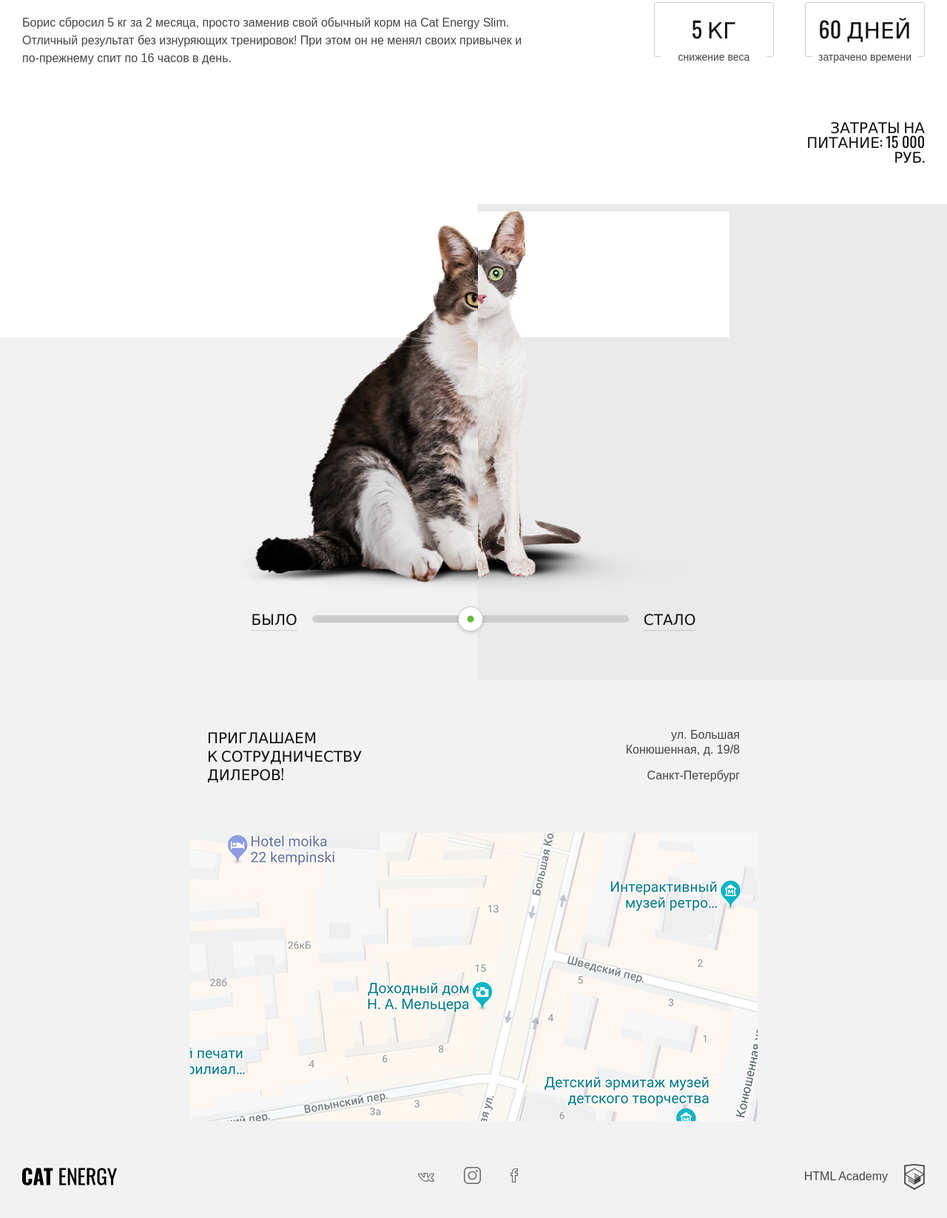
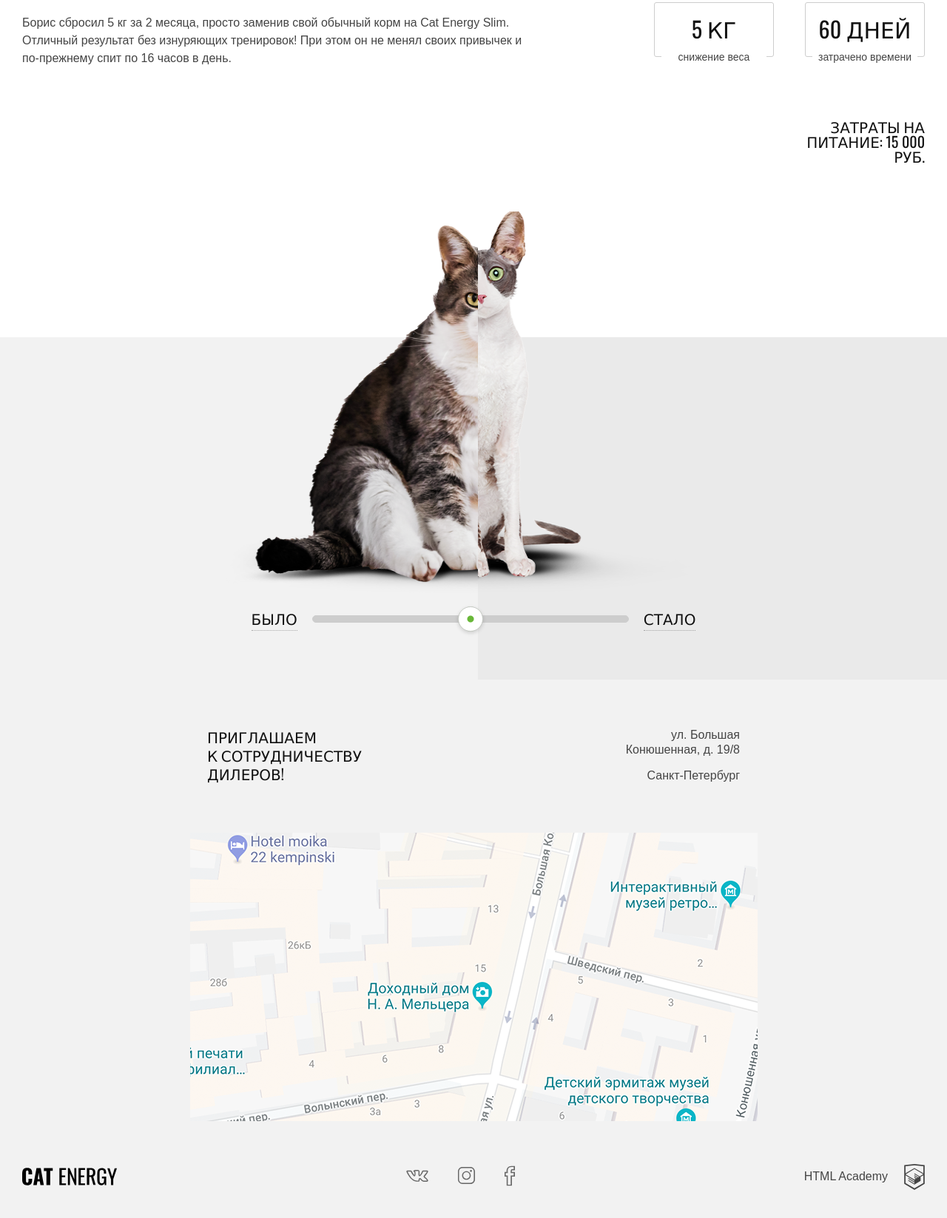
Before and after one commit to oulyalya/1213555-cat-energy-19, a website: page source/index.html in a window 1280 px wide. Shown: the part 2337-3984 px from the top of the page at 74% size. Drawn offline with nearby package versions, Linux system fonts and the light colour scheme; files that its build step writes are made by us from their sources.

Commit message:
Правки по ПП

```diff
--- a/source/index.html
+++ b/source/index.html
@@ -177,7 +177,7 @@
 
       <div class="page-footer__social social">
         <a class="social__link social__link--vk" href="#" aria-label="Перейти на наш аккаунт в Вконтакте">
-          <svg class="social__icon" width="22" height="12" version="1.1" id="Layer_1" xmlns="http://www.w3.org/2000/svg"
+          <svg class="social__icon social__icon--vk" width="22" height="12" version="1.1" id="Layer_1" xmlns="http://www.w3.org/2000/svg"
             xmlns:xlink="http://www.w3.org/1999/xlink" x="0px" y="0px" viewBox="0 0 22 12"
             style="enable-background:new 0 0 22 12;" xml:space="preserve">
             <path d="M17.6,12c-0.3,0-0.9-0.1-1.5-0.5c-0.5-0.3-0.9-0.7-1.3-1.2c-0.3-0.3-0.9-0.9-1.1-0.9c-0.2,0.1-0.4,0.7-0.3,1.2
@@ -196,7 +196,7 @@
           </svg>
         </a>
         <a class="social__link social__link--ig" href="#" aria-label="Перейти на наш аккаунт в Инстаграм">
-          <svg class="social__icon" width="23" height="23" version="1.1" id="Layer_1" xmlns="http://www.w3.org/2000/svg"
+          <svg class="social__icon social__icon--ig" width="23" height="23" version="1.1" id="Layer_1" xmlns="http://www.w3.org/2000/svg"
             xmlns:xlink="http://www.w3.org/1999/xlink" x="0px" y="0px" viewBox="0 0 16.1 16"
             style="enable-background:new 0 0 16.1 16;" xml:space="preserve">
             <path class="st0"
@@ -208,7 +208,7 @@
           </svg>
         </a>
         <a class="social__link social__link--fb" href="#" aria-label="Перейти на наш аккаунт в Фейсбук">
-          <svg class="social__icon" width="10" height="19" version="1.1" id="Layer_1" xmlns="http://www.w3.org/2000/svg"
+          <svg class="social__icon social__icon--fb" width="10" height="19" version="1.1" id="Layer_1" xmlns="http://www.w3.org/2000/svg"
             xmlns:xlink="http://www.w3.org/1999/xlink" x="0px" y="0px" viewBox="0 0 10 19"
             style="enable-background:new 0 0 10 19;" xml:space="preserve">
             <path d="M7.1,19H2v-8.8H0V5.8h1.9C1.8,3.8,2.1,2.4,3,1.4C3.8,0.5,5,0.1,6.5,0H10v4.2H7.2C7.1,4.4,7,5,7,5.8h3v4.4H7.1V19z M3.1,18
--- a/source/sass/blocks/example.scss
+++ b/source/sass/blocks/example.scss
@@ -4,14 +4,15 @@
 
   @include tablet {
     padding-top: 45px;
-    background-color: transparent;
+    background-color: white;
+    background-image: linear-gradient(to top, $additional-light 0, $additional-light 180px, #ffffff 180px, #ffffff 100%);
     border-top: 1px solid $additional-light;
   }
 
   @include desktop {
     padding-top: 0;
     padding-bottom: 0;
-    background-image: linear-gradient(#ffffff 0, #ffffff 200px, $additional-light 200px, $additional-light 100%);
+    background-image: linear-gradient(to bottom, #ffffff 0, #ffffff 200px, $additional-light 200px, $additional-light 100%);
     border-top: none;
   }
 }
--- a/source/sass/blocks/form.scss
+++ b/source/sass/blocks/form.scss
@@ -104,6 +104,11 @@
     max-width: 200px;
     margin-top: 26px;
     margin-bottom: 34px;
+
+    & span {
+      display: inline-block;
+      vertical-align: top;
+    }
 
     @include tablet {
       max-width: 100%;
--- a/source/sass/blocks/page-footer.scss
+++ b/source/sass/blocks/page-footer.scss
@@ -1,5 +1,7 @@
 .page-footer {
+  position: relative;
   background-color: $additional-light;
+  z-index: 1000;
 }
 
 .page-footer__wrapper {
--- a/source/sass/blocks/slider.scss
+++ b/source/sass/blocks/slider.scss
@@ -58,7 +58,7 @@
 
     &--after {
       align-items: flex-end;
-      box-shadow: 400px 100px 0 400px #eaeaea;
+      box-shadow: 400px 570px 0 400px #eaeaea;
       background-image: linear-gradient(#ffffff 0, #ffffff 170px, #eaeaea 170px, #eaeaea 100%);
 
       img {
@@ -76,7 +76,7 @@
     }
 
     &--after {
-      box-shadow: 400px 100px 0 400px #eaeaea;
+      box-shadow: 400px 570px 0 400px #eaeaea;
       background-image: linear-gradient(#ffffff 0, #ffffff 200px, #eaeaea 200px, #eaeaea 100%);
     }
   }
--- a/source/sass/blocks/social.scss
+++ b/source/sass/blocks/social.scss
@@ -41,17 +41,19 @@
   @include desktop {
     margin-left: auto;
     margin-right: auto;
-    padding-left: 20px;
+    padding-left: 30px;
   }
 }
 
 .social__link {
   display: block;
   min-width: 23px;
+  text-align: center;
 
   @include tablet {
     min-width: 30px;
-    padding-left: 20px;
+    padding-right: 10px;
+    padding-left: 10px;
   }
 
   &--vk {
--- a/source/sass/global.scss
+++ b/source/sass/global.scss
@@ -2,12 +2,6 @@
 *::before,
 *::after {
   box-sizing: border-box;
-}
-
-*:focus,
-*:focus::before,
-*:focus::after {
-  outline: 2px solid $outline-color;
 }
 
 body {
--- a/source/sass/variables.scss
+++ b/source/sass/variables.scss
@@ -22,4 +22,4 @@
 $border-color: #ededed;
 $border-dark: #cdcdcd;
 
-$outline-color: skyblue;
+$outline-color: LightSkyBlue;
```
Lines whose indentation alone changed are shown as unchanged.
